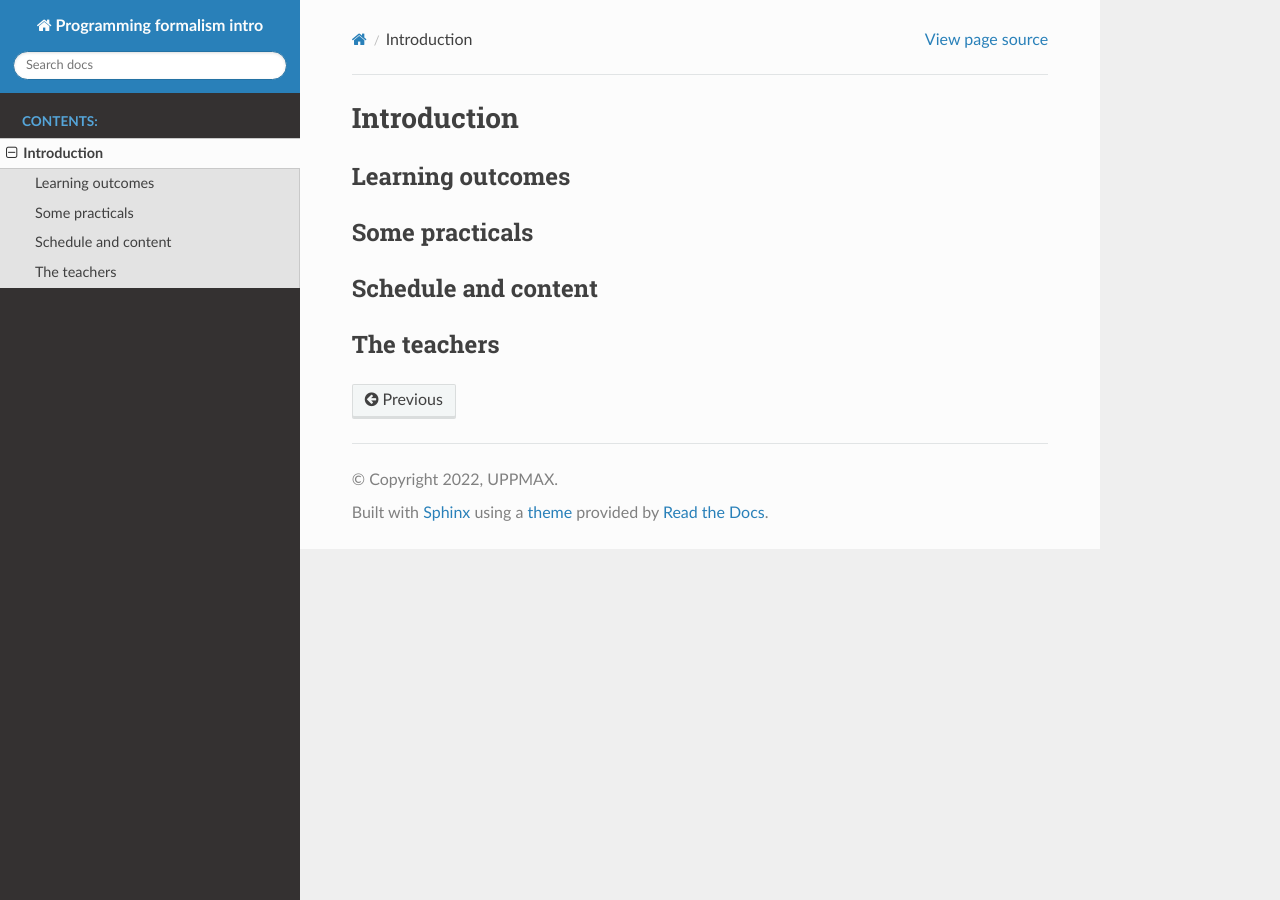
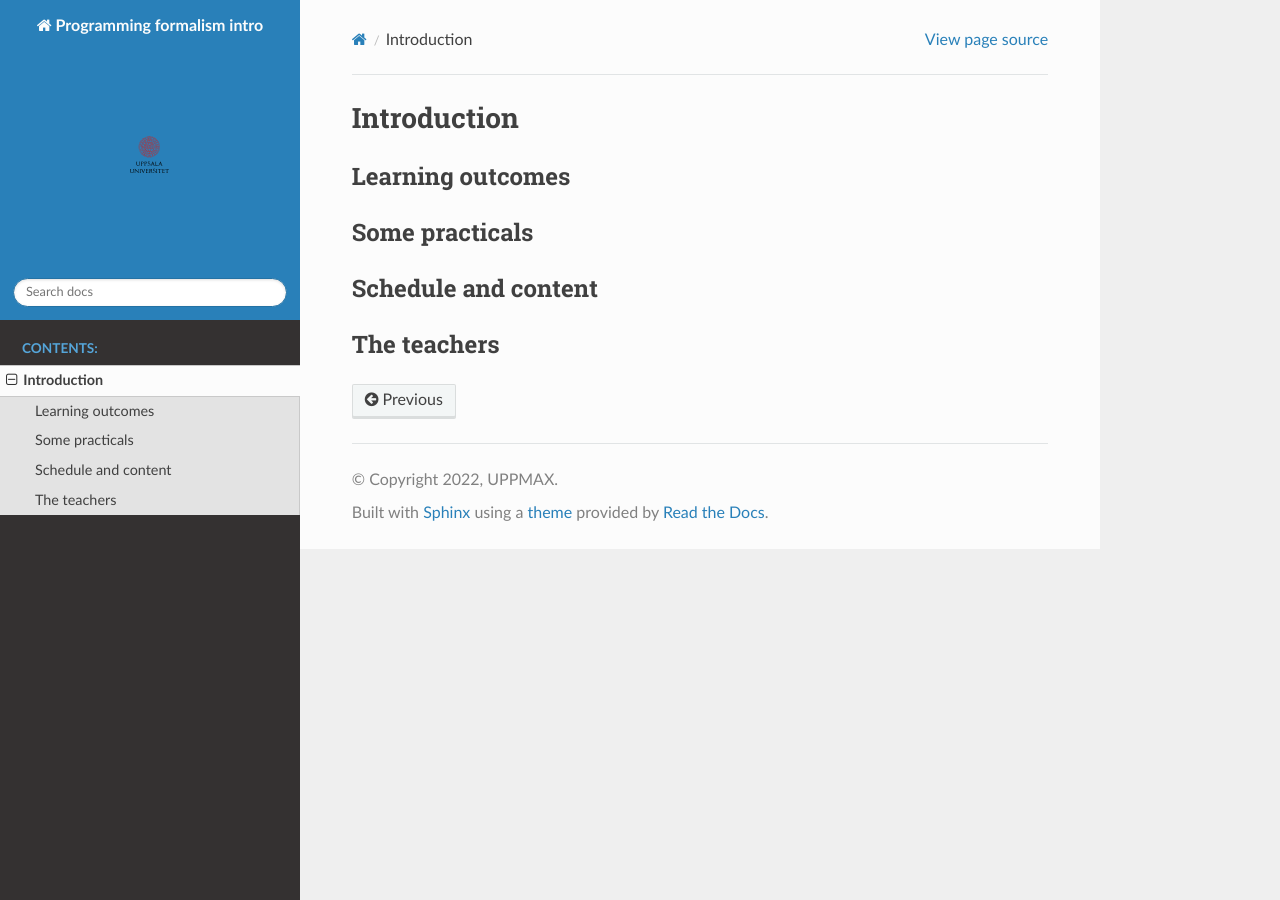
Before and after one commit to UPPMAX/programming_formalisms_intro, a Sphinx documentation site: the page built from doc/intro.md, in a window 1280 px wide. Built offline with Sphinx 7.4.7 and the Read the Docs theme 2.0.0, drawn with Linux system fonts in a browser that asks for light colours.

Commit message:
Update conf.py

```diff
--- a/doc/conf.py
+++ b/doc/conf.py
@@ -75,7 +75,7 @@ exclude_patterns = [
 #
 #html_theme = 'alabaster'
 html_theme = 'sphinx_rtd_theme'
-html_logo = "img/UU-logo.svg"
+html_logo = "img/UU_logo.svg"
 
 # Add any paths that contain custom static files (such as style sheets) here,
 # relative to this directory. They are copied after the builtin static files,
```
